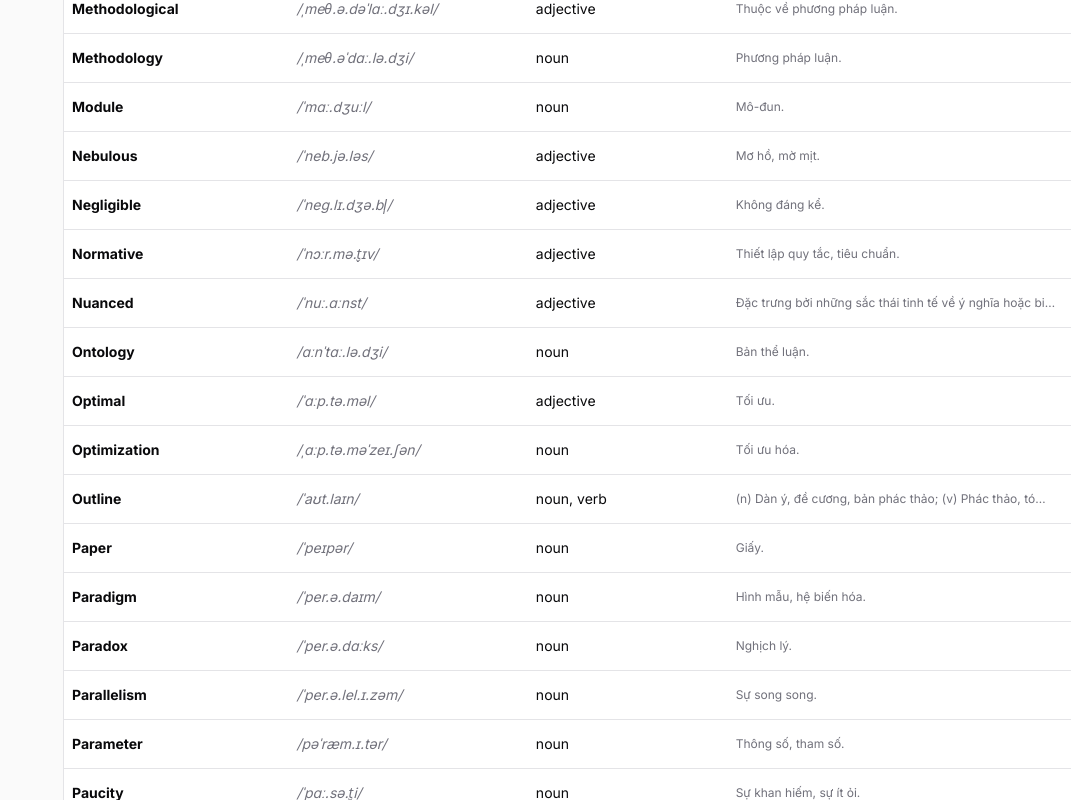
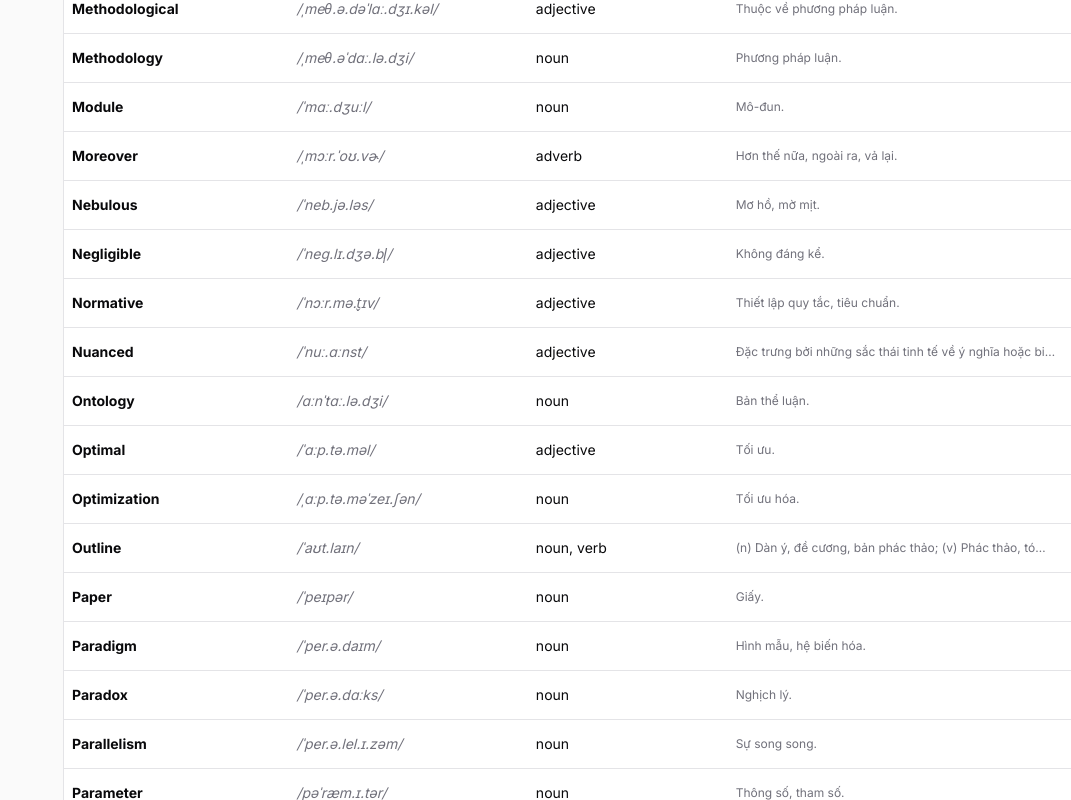
Before and after one commit to KawNguyen/context-base-learning, a Next.js app: page /vocabulary/academic in a window 1280 px wide. Shown: the part 8760-9560 px from the top of the page, without its empty margins (209-1280 px from the left). Built offline with nearby package versions, Linux system fonts and the light colour scheme.

Commit message:
Enhance vocabulary entries with improved definitions, examples, and categories; update UI components for better layout and user experience

```diff
--- a/src/components/reading/reading-quiz.tsx
+++ b/src/components/reading/reading-quiz.tsx
@@ -42,7 +42,7 @@ export function ReadingQuiz({
         {/* Reading Passage Section */}
         <div className="flex flex-col">
           <div className="bg-card border rounded-lg p-8 flex flex-col h-[calc(100vh-8rem)]">
-            <div className="mb-6 flex items-center gap-4">
+            <div className="mb-6 flex justify-between items-center gap-4">
               <h2 className="text-2xl font-bold">{passage.title}</h2>
               <CEFRBadge level={level} />
             </div>
--- a/src/components/vocabulary-search/search-input.tsx
+++ b/src/components/vocabulary-search/search-input.tsx
@@ -22,7 +22,7 @@ export function SearchInput({ searchTerm, onSearchChange }: SearchInputProps) {
         <div className="flex gap-2">
           <Input
             type="text"
-            placeholder="Nhập từ tiếng Anh hoặc tiếng Việt..."
+            placeholder="Type a word to search (English)..."
             value={searchTerm}
             onChange={(e) => onSearchChange(e.target.value)}
             className="text-lg"
--- a/src/constants/vocabulary/data/D/d7.ts
+++ b/src/constants/vocabulary/data/D/d7.ts
@@ -1002,12 +1002,16 @@ export const D7: VocabularyWord[] = [
     word: "Design",
     slug: "design",
     phonetic: "/dɪˈzaɪn/",
-    partOfSpeech: "verb/noun",
-    meaningEn: "Decide upon the look and functioning of.",
-    meaningVi: "Thiết kế.",
-    exampleEn: "Design a website.",
-    exampleVi: "Thiết kế trang web.",
-    categories: ["Art", "Technology"],
+    partOfSpeech: "noun, verb",
+    meaningEn:
+      "(v) To make or draw plans for something; to intend for a specific purpose. (n) A plan or drawing showing how something is to be made; the way in which something is arranged.",
+    meaningVi:
+      "(v) Thiết kế, phác thảo; dành cho một mục đích cụ thể. (n) Bản thiết kế, kiểu dáng, sự sắp đặt.",
+    exampleEn:
+      "We need to design a robust architecture for the RAG system. / The user interface design should focus on reducing anxiety.",
+    exampleVi:
+      "Chúng ta cần thiết kế một kiến trúc vững chắc cho hệ thống RAG. / Thiết kế giao diện người dùng nên tập trung vào việc giảm bớt sự lo lắng.",
+    categories: ["Technology", "Art", "General"],
   },
   {
     word: "Designate",
--- a/src/constants/vocabulary/data/F/f5.ts
+++ b/src/constants/vocabulary/data/F/f5.ts
@@ -577,11 +577,27 @@ export const F5: VocabularyWord[] = [
     slug: "former",
     phonetic: "/ˈfɔːr.mɚ/",
     partOfSpeech: "adjective",
-    meaningEn: "Having previously been a particular thing.",
-    meaningVi: "Trước đây.",
-    exampleEn: "Former president.",
-    exampleVi: "Cựu tổng thống.",
-    categories: ["General"],
+    meaningEn:
+      "Having a particular position in the past; of or in an earlier time.",
+    meaningVi: "Trước đây, cũ, cựu.",
+    exampleEn:
+      "The former version of our chatbot used a simple keyword search. / He is a former software engineer.",
+    exampleVi:
+      "Phiên bản trước đây của chatbot của chúng tôi sử dụng tìm kiếm từ khóa đơn giản. / Anh ấy là một cựu kỹ sư phần mềm.",
+    categories: ["General", "Time"],
+  },
+  {
+    word: "Formerly",
+    slug: "formerly",
+    phonetic: "/ˈfɔːr.mɚ.li/",
+    partOfSpeech: "adverb",
+    meaningEn: "In the past; at an earlier time.",
+    meaningVi: "Trước đây, thuở xưa.",
+    exampleEn:
+      "This building was formerly a library. / The library we use was formerly known as 'VectorSearch'.",
+    exampleVi:
+      "Tòa nhà này trước đây là một thư viện. / Thư viện mà chúng ta sử dụng trước đây được biết đến với tên gọi là 'VectorSearch'.",
+    categories: ["General", "Time"],
   },
   {
     word: "Formula",
--- a/src/constants/vocabulary/data/I/i2.ts
+++ b/src/constants/vocabulary/data/I/i2.ts
@@ -763,6 +763,31 @@ export const I2: VocabularyWord[] = [
     categories: ["General"],
   },
   {
+    word: "Intentional",
+    slug: "intentional",
+    phonetic: "/ɪnˈten.ʃən.əl/",
+    partOfSpeech: "adjective",
+    meaningEn: "Done on purpose; deliberate.",
+    meaningVi: "Có chủ đích, cố ý.",
+    exampleEn:
+      "The delay in the response was intentional to simulate human thinking.",
+    exampleVi:
+      "Sự chậm trễ trong phản hồi là có chủ đích để mô phỏng suy nghĩ của con người.",
+    categories: ["General", "Psychology"],
+  },
+  {
+    word: "Intentionally",
+    slug: "intentionally",
+    phonetic: "/ɪnˈten.ʃən.əl.i/",
+    partOfSpeech: "adverb",
+    meaningEn: "In a way that is planned or intended.",
+    meaningVi: "Một cách cố ý, có chủ tâm.",
+    exampleEn: "We intentionally simplified the UI to reduce user anxiety.",
+    exampleVi:
+      "Chúng tôi đã cố ý đơn giản hóa giao diện để giảm bớt sự lo lắng cho người dùng.",
+    categories: ["General", "Psychology"],
+  },
+  {
     word: "Interactive",
     slug: "interactive",
     phonetic: "/ˌɪn.t̬ɚˈæk.tɪv/",
--- a/src/constants/vocabulary/data/M/m2.ts
+++ b/src/constants/vocabulary/data/M/m2.ts
@@ -434,6 +434,20 @@ export const M2: VocabularyWord[] = [
     categories: ["General"],
   },
   {
+    word: "Moreover",
+    slug: "moreover",
+    phonetic: "/ˌmɔːr.ˈoʊ.vɚ/",
+    partOfSpeech: "adverb",
+    meaningEn:
+      "Used to add information that supports or increases the importance of what has just been said.",
+    meaningVi: "Hơn thế nữa, ngoài ra, vả lại.",
+    exampleEn:
+      "The new RAG system is faster; moreover, it is much more accurate than the previous version. / Moreover, the driver drowsiness detection system can work in low-light conditions.",
+    exampleVi:
+      "Hệ thống RAG mới nhanh hơn; hơn thế nữa, nó chính xác hơn nhiều so với phiên bản trước. / Ngoài ra, hệ thống phát hiện tài xế buồn ngủ có thể hoạt động trong điều kiện ánh sáng yếu.",
+    categories: ["General", "Academic", "Business", "Technology"],
+  },
+  {
     word: "Moribund",
     slug: "moribund",
     phonetic: "/ˈmɔːr.ɪ.bʌnd/",
--- a/src/constants/vocabulary/data/P/p3.ts
+++ b/src/constants/vocabulary/data/P/p3.ts
@@ -80,6 +80,19 @@ export const P3: VocabularyWord[] = [
     exampleEn: "Proficient in English.",
     exampleVi: "Thành thạo tiếng Anh.",
     categories: ["Education"],
+  },
+  {
+    word: "Proficiently",
+    slug: "proficiently",
+    phonetic: "/prəˈfɪʃ.ənt.li/",
+    partOfSpeech: "adverb",
+    meaningEn: "In a way that shows a high level of skill or knowledge.",
+    meaningVi: "Một cách thành thạo, điêu luyện.",
+    exampleEn:
+      "After months of practice, he can now code in Python proficiently. / She speaks English proficiently in business meetings.",
+    exampleVi:
+      "Sau nhiều tháng luyện tập, hiện tại anh ấy có thể lập trình Python một cách thành thạo. / Cô ấy nói tiếng Anh thành thạo trong các cuộc họp kinh doanh.",
+    categories: ["General", "Education", "Business"],
   },
   {
     word: "Proficiency",
```
